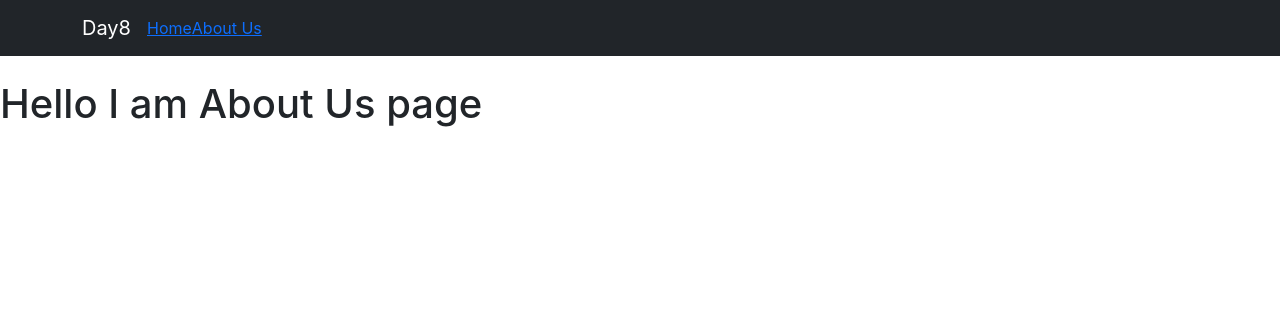
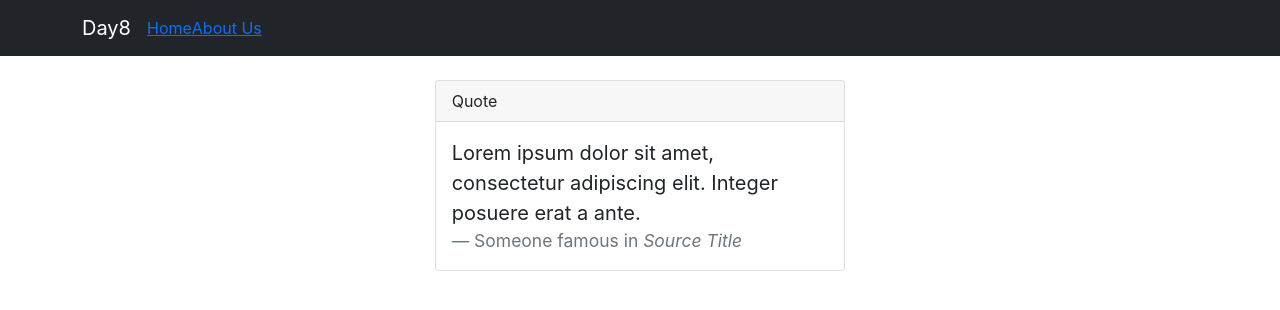
Before and after one commit to Muhammadfaizanjanjua109/day7ApiPracticeProject, a React (Create React App) app: page /about in a window 1280 px wide. Shown: the top 310 px of the page. Built offline with nearby package versions, Linux system fonts and the light colour scheme.

Commit message:
review card is added fixed react router

```diff
--- a/src/About.js
+++ b/src/About.js
@@ -1,11 +1,12 @@
 import React from 'react'
+import AboutMeCard from './AboutMeCard'
 import Mainnav from './MainNav'
 
 function About() {
   return (
    <>
    <Mainnav/>
-   <h1>Hello I am About Us page</h1>
+   <AboutMeCard/>
    </>
   )
 }
--- /dev/null
+++ b/src/AboutMeCard.js
@@ -0,0 +1,34 @@
+import React from 'react'
+import { Card } from 'react-bootstrap'
+
+function AboutMeCard() {
+  return (
+   <>
+  <div className='row'>
+<div className='col-4'></div>
+<div className='col-4'>
+
+<Card>
+  <Card.Header>Quote</Card.Header>
+  <Card.Body>
+    <blockquote className="blockquote mb-0">
+      <p>
+        {' '}
+        Lorem ipsum dolor sit amet, consectetur adipiscing elit. Integer posuere
+        erat a ante.{' '}
+      </p>
+      <footer className="blockquote-footer">
+        Someone famous in <cite title="Source Title">Source Title</cite>
+      </footer>
+    </blockquote>
+  </Card.Body>
+</Card>
+</div>
+<div className='col-4'></div>
+
+  </div>
+   </>
+  )
+}
+
+export default AboutMeCard
--- a/src/MainNav.js
+++ b/src/MainNav.js
@@ -9,7 +9,7 @@ function Mainnav() {
       <Navbar.Brand>Day8</Navbar.Brand>
       <Nav className="me-auto">
      <Link className='NavLink' to="/">Home</Link>
-        <Link  className='NavLink'  to="/AboutUs">About Us</Link>
+        <Link  className='NavLink'  to="/about">About Us</Link>
         {/* <Link to="/Day9">Contact Us</Link> */}
       </Nav>
       </Container>
```
